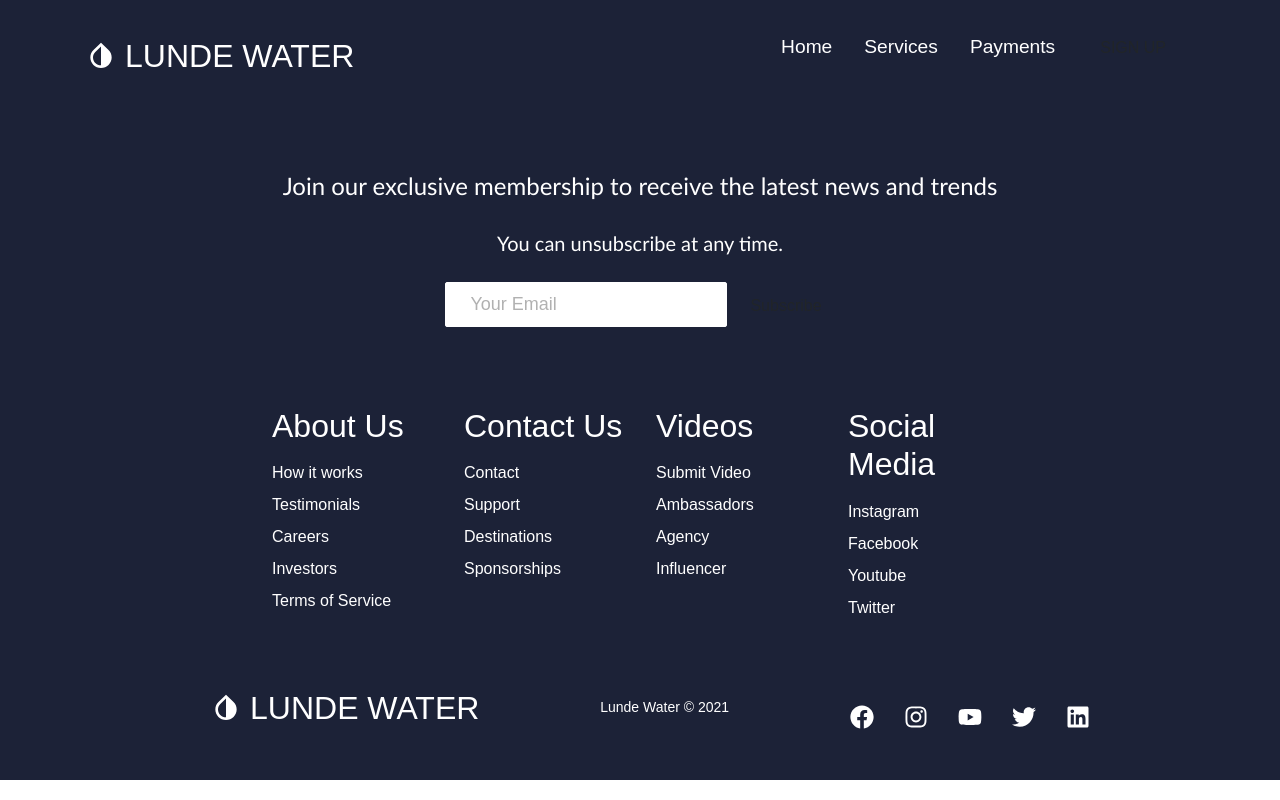
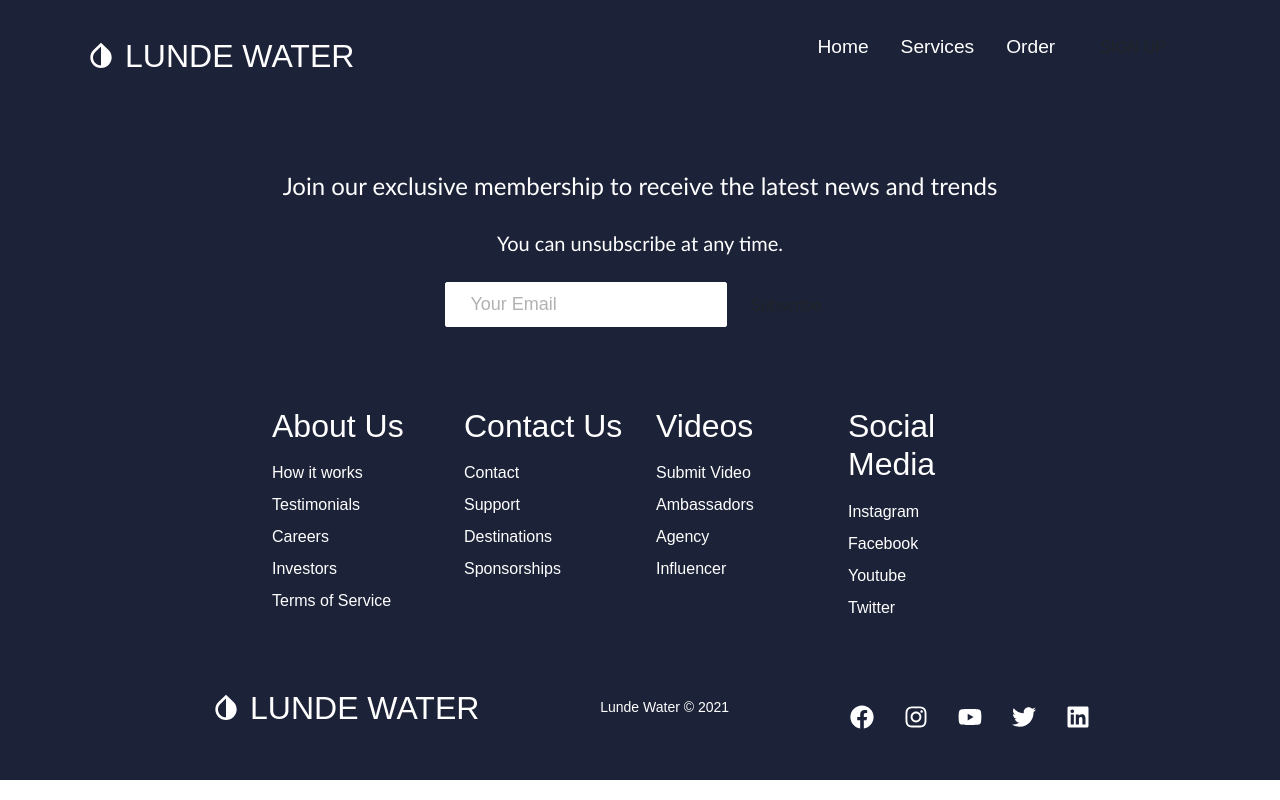
Before and after one commit to paglipay/lunde_water, a React (Create React App) app in the folder client/: page / in a window 1280 px wide. Built offline with nearby package versions, Linux system fonts and the light colour scheme.

Commit message:
Customer questions HeroSection

```diff
--- a/client/src/components/CustomerQuestions/QuestionsData.js
+++ b/client/src/components/CustomerQuestions/QuestionsData.js
@@ -21,6 +21,7 @@ import { Form } from 'react-bootstrap';
 
 const questions = [
   { question: 'What is your Zip Code?', type: "text" },
+  { question: 'What is your City?', type: "text" },
 
 ]
 
--- a/client/src/components/navbar/NavBar.js
+++ b/client/src/components/navbar/NavBar.js
@@ -44,14 +44,14 @@ function Navbar() {
             </div>
             <ul className={click ? 'nav-menu active' : 'nav-menu'}>
               <li className='nav-item'>
-                <Link to='/' className='nav-links' onClick={closeMobileMenu}>
+                <Link to='/' className='nav-links home' onClick={closeMobileMenu}>
                   Home
                 </Link>
               </li>
               <li className='nav-item'>
                 <Link
                   to='/services'
-                  className='nav-links'
+                  className='nav-links services'
                   onClick={closeMobileMenu}
                 >
                   Services
@@ -59,11 +59,11 @@ function Navbar() {
               </li>
               <li className='nav-item'>
                 <Link
-                  to='/services'
-                  className='nav-links'
+                  to='/order'
+                  className='nav-links order'
                   onClick={closeMobileMenu}
                 >
-                  Payments
+                  Order
                 </Link>
               </li>
               {/* <li className='nav-item'>
```
Also changed, not shown: 2 other files (tests, documents, lock files or other folders).
